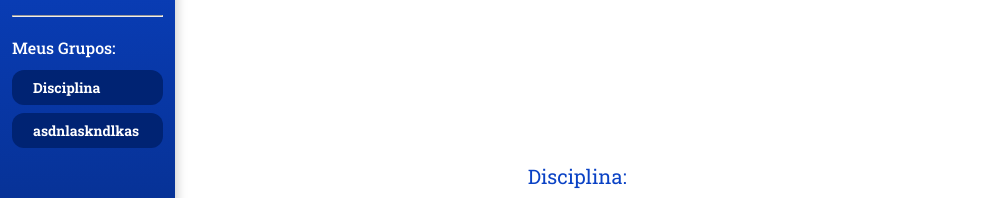
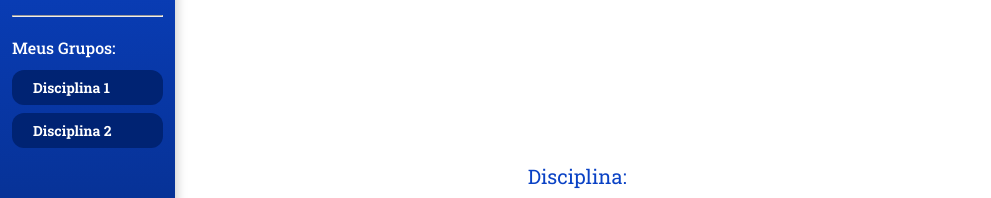
Before and after one commit to MorganaRamos/unifor-conect, a React (Vite) app: page /grupo in a window 1280 px wide. Shown: the part 129-327 px from the top of the page, without its empty margins (0-991 px from the left). Built offline with nearby package versions, Linux system fonts and the light colour scheme.

Commit message:
criando as rotas na main

```diff
--- a/src/components/MenuGrupos/index.jsx
+++ b/src/components/MenuGrupos/index.jsx
@@ -30,8 +30,8 @@
       </AreaTitle>
 
       <AreaButton>
-        <ButtonText title={"Disciplina"} />
-        <ButtonText title={"asdnlaskndlkas"} />
+        <ButtonText title={"Disciplina 1"} />
+        <ButtonText title={"Disciplina 2"} />
       </AreaButton>
     </StyledRoutesPageContainer>
   );
```
Also changed, not shown: src/main.jsx (+21 -0 lines).
